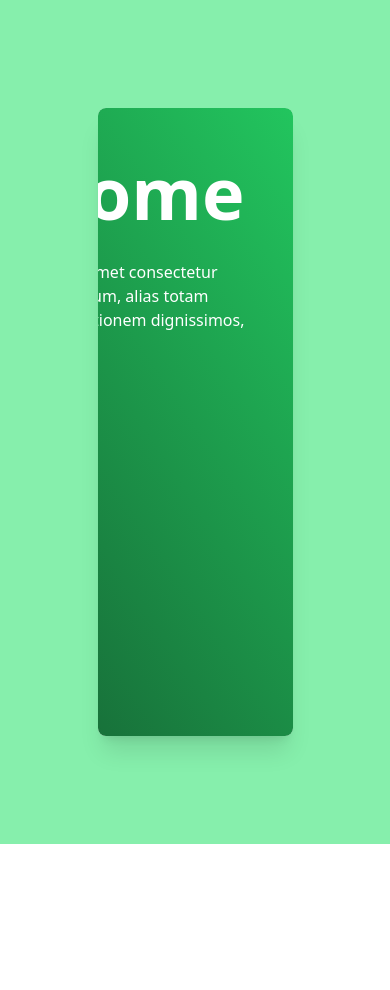
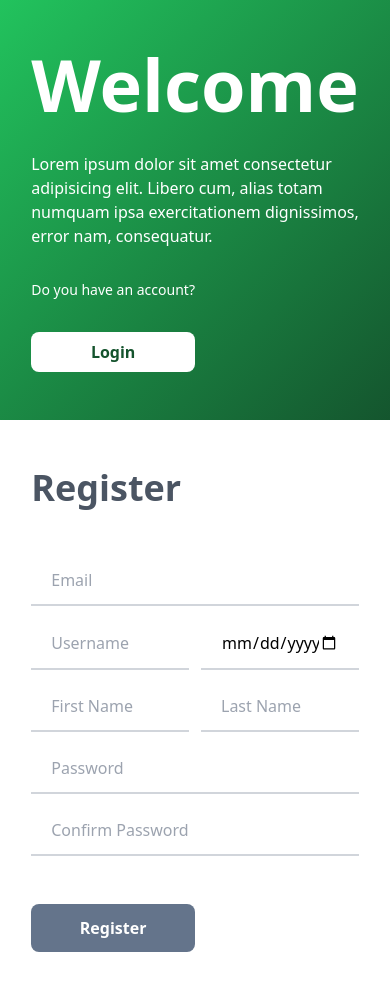
Before and after one commit to the-honey/full-stack-social-media-platform, a React (Vite) app in the folder src/client/: page /register in a window 390 px wide. Shown: the top 990 px of the page. Before the commit the page ends 844 px from the top, so only its background shows below. Built offline with nearby package versions, Linux system fonts and the light colour scheme.

Commit message:
Responsive login and register page

```diff
--- a/src/client/src/pages/Login/Login.tsx
+++ b/src/client/src/pages/Login/Login.tsx
@@ -19,9 +19,9 @@ const Login = () => {
   };
 
   return (
-    <div className="h-screen bg-green-300 flex items-center justify-center">
-      <div className="w-1/2 flex bg-white rounded-xl min-h-[600px] overflow-hidden shadow-xl">
-        <div className="flex-1 bg-gradient-to-br from-green-500 to-green-900 p-12 flex flex-col gap-8 text-white">
+    <div className="h-full sm:h-screen bg-green-300 flex md:items-center justify-center">
+      <div className="md:rounded-xl max-w-[950px] flex flex-wrap bg-white min-h-[600px] shadow-xl">
+        <div className="flex-1 md:rounded-l-xl bg-gradient-to-br from-green-500 to-green-900 p-12 flex flex-col gap-8 text-white">
           <h1 className="text-8xl font-bold">Very Social</h1>
           <p>
             Lorem ipsum dolor sit amet consectetur adipisicing elit. Libero cum,
--- a/src/client/src/pages/Register/Register.tsx
+++ b/src/client/src/pages/Register/Register.tsx
@@ -17,9 +17,9 @@ const Register = () => {
   };
 
   return (
-    <div className="h-screen bg-green-300 flex items-center justify-center">
-      <div className="w-1/2 flex flex-row-reverse bg-white rounded-lg min-h-[600px] overflow-hidden shadow-xl">
-        <div className="flex-1 bg-gradient-to-bl from-green-500 to-green-900 p-12 flex flex-col gap-8 text-white">
+    <div className="h-full sm:h-screen bg-green-300 flex md:items-center justify-center">
+      <div className="md:rounded-xl max-w-[950px] flex flex-wrap flex-row-reverse bg-white min-h-[600px] shadow-xl">
+        <div className="flex-1 md:rounded-r-xl bg-gradient-to-br from-green-500 to-green-900 p-12 flex flex-col gap-8 text-white">
           <h1 className="text-7xl font-bold">Welcome</h1>
           <p>
             Lorem ipsum dolor sit amet consectetur adipisicing elit. Libero cum,
@@ -36,7 +36,7 @@ const Register = () => {
         <div className="flex-1 p-12 flex flex-col gap-12 justify-center">
           <h1 className="text-4xl text-gray-600 font-bold">Register</h1>
           <form>
-            <div className="mb-6 grid grid-cols-2 gap-6">
+            <div className="mb-6 grid grid-cols-2 gap-3">
               <input
                 className="col-span-2 border-solid border-b-2 border-b-gray-300 px-5 py-3"
                 type="email"
```
